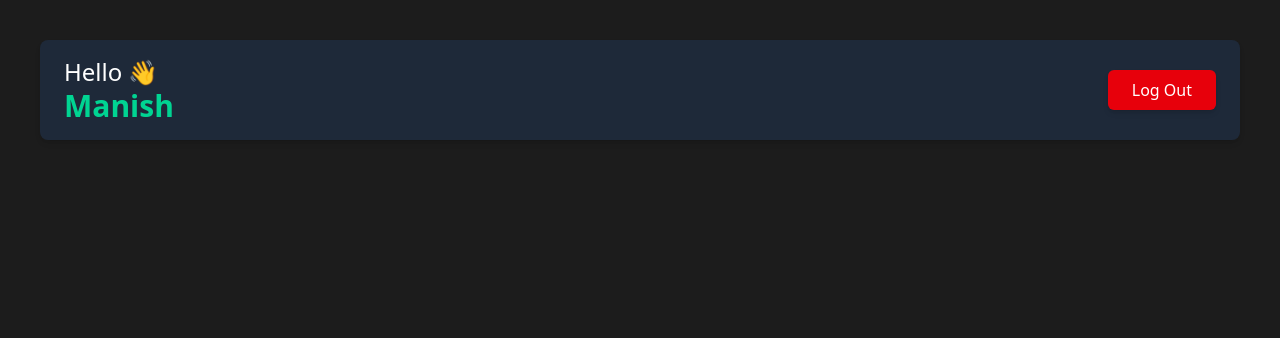
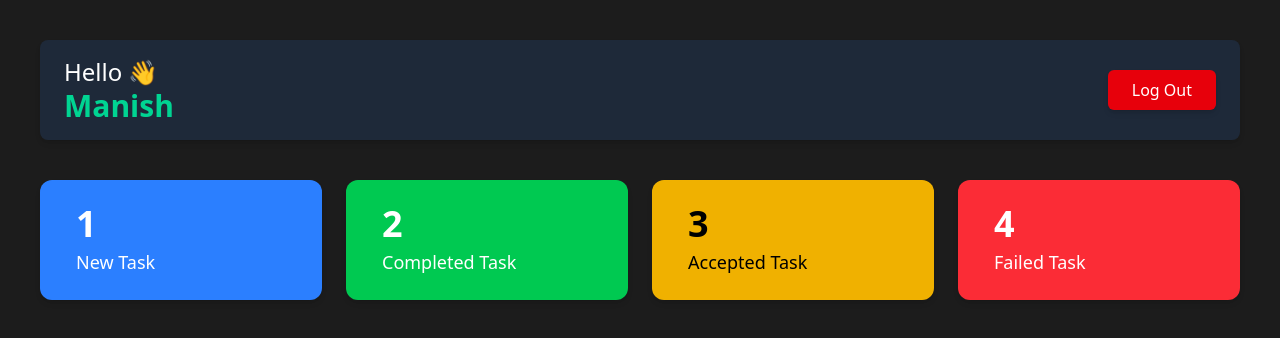
Before and after one commit to Manish-061/employee-management, a React (Vite) app: page / in a window 1280 px wide. Shown: the top 338 px of the page. Built offline with nearby package versions, Linux system fonts and the light colour scheme.

Commit message:
Added TaskListNumbers.

```diff
--- a/src/components/Dashboard/EmployeeDashboard.jsx
+++ b/src/components/Dashboard/EmployeeDashboard.jsx
@@ -1,10 +1,12 @@
 import React from 'react'
 import Header from '../others/Header'
+import TaskListNumbers from '../others/TaskListNumbers'
 
 const EmployeeDashboard = () => {
   return (
    <div className='p-10 bg-[#1C1C1C] h-screen'>
     <Header />
+    <TaskListNumbers />
    </div>
   )
 }
--- /dev/null
+++ b/src/components/others/TaskListNumbers.jsx
@@ -0,0 +1,33 @@
+import React from 'react'
+
+const TaskListNumbers = () => {
+  return (
+    <div className="grid grid-cols-2 sm:grid-cols-4 gap-6 mt-10">
+      {/* New Task */}
+      <div className="rounded-xl py-6 px-9 bg-blue-500 text-white shadow-md hover:shadow-lg transition-all duration-300 transform hover:scale-105">
+        <h2 className="text-4xl font-extrabold">1</h2>
+        <h3 className="text-lg font-medium mt-1">New Task</h3>
+      </div>
+
+      {/* Completed Task */}
+      <div className="rounded-xl py-6 px-9 bg-green-500 text-white shadow-md hover:shadow-lg transition-all duration-300 transform hover:scale-105">
+        <h2 className="text-4xl font-extrabold">2</h2>
+        <h3 className="text-lg font-medium mt-1">Completed Task</h3>
+      </div>
+
+      {/* Accepted Task */}
+      <div className="rounded-xl py-6 px-9 bg-yellow-500 text-black shadow-md hover:shadow-lg transition-all duration-300 transform hover:scale-105">
+        <h2 className="text-4xl font-extrabold">3</h2>
+        <h3 className="text-lg font-medium mt-1">Accepted Task</h3>
+      </div>
+
+      {/* Failed Task */}
+      <div className="rounded-xl py-6 px-9 bg-red-500 text-white shadow-md hover:shadow-lg transition-all duration-300 transform hover:scale-105">
+        <h2 className="text-4xl font-extrabold">4</h2>
+        <h3 className="text-lg font-medium mt-1">Failed Task</h3>
+      </div>
+    </div>
+  )
+}
+
+export default TaskListNumbers
```
